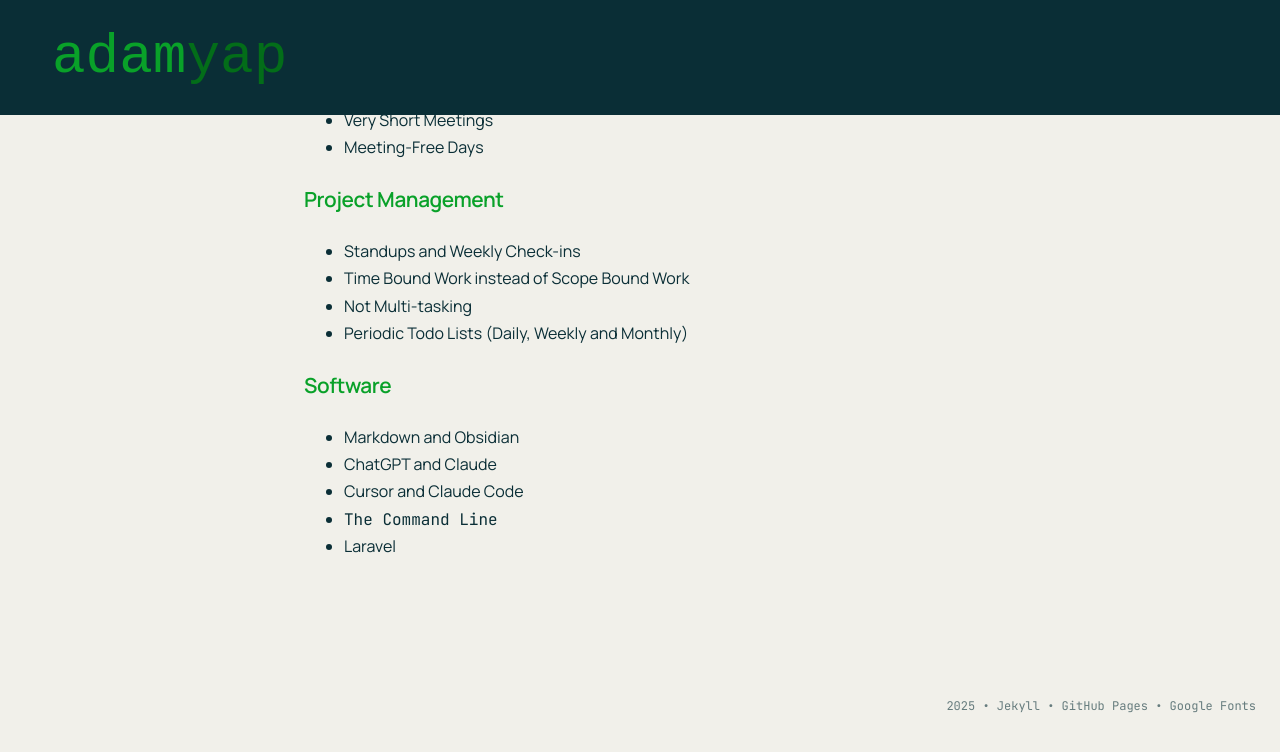
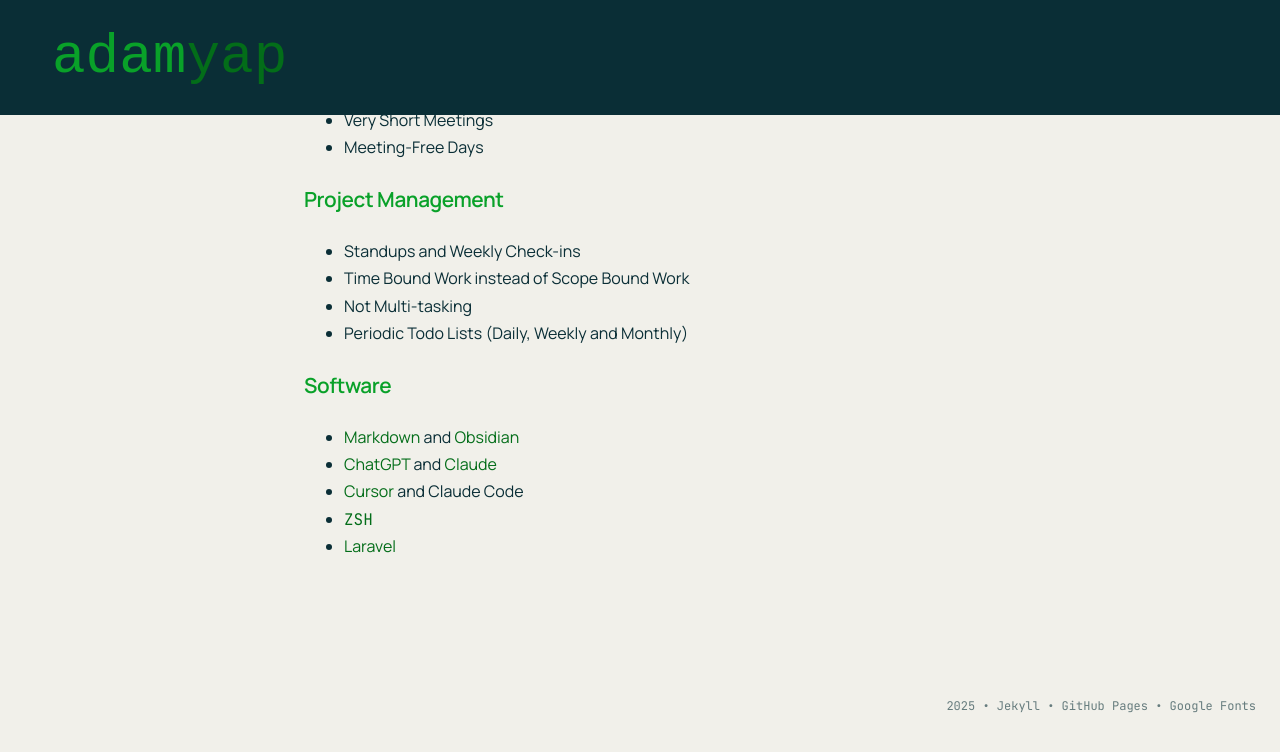
Before and after one commit to adamyap78/adamyap78.github.io, a Jekyll site: the page built from index.md, in a window 1280 px wide and 900 px high, scrolled down 2089 px. Shown: the top 752 px of the window. Built offline with Jekyll 4.4.1, drawn with Linux system fonts in a browser that asks for light colours; some web fonts are replaced.

Commit message:
Addeed links to the software section

```diff
--- a/index.md
+++ b/index.md
@@ -89,8 +89,8 @@ These are the tools I use to help me be productive:
 
 ### Software
 
-- Markdown and Obsidian
-- ChatGPT and Claude
-- Cursor and Claude Code
-- <span class="mono">The Command Line</span>
-- Laravel
+- [Markdown](https://daringfireball.net/projects/markdown/) and [Obsidian](https://obsidian.md/)
+- [ChatGPT](https://chat.openai.com/) and [Claude](https://claude.ai/)
+- [Cursor](https://cursor.sh/) and Claude Code
+- <span class="mono">[ZSH](https://www.zsh.org/)</span>
+- [Laravel](https://laravel.com/)
```
